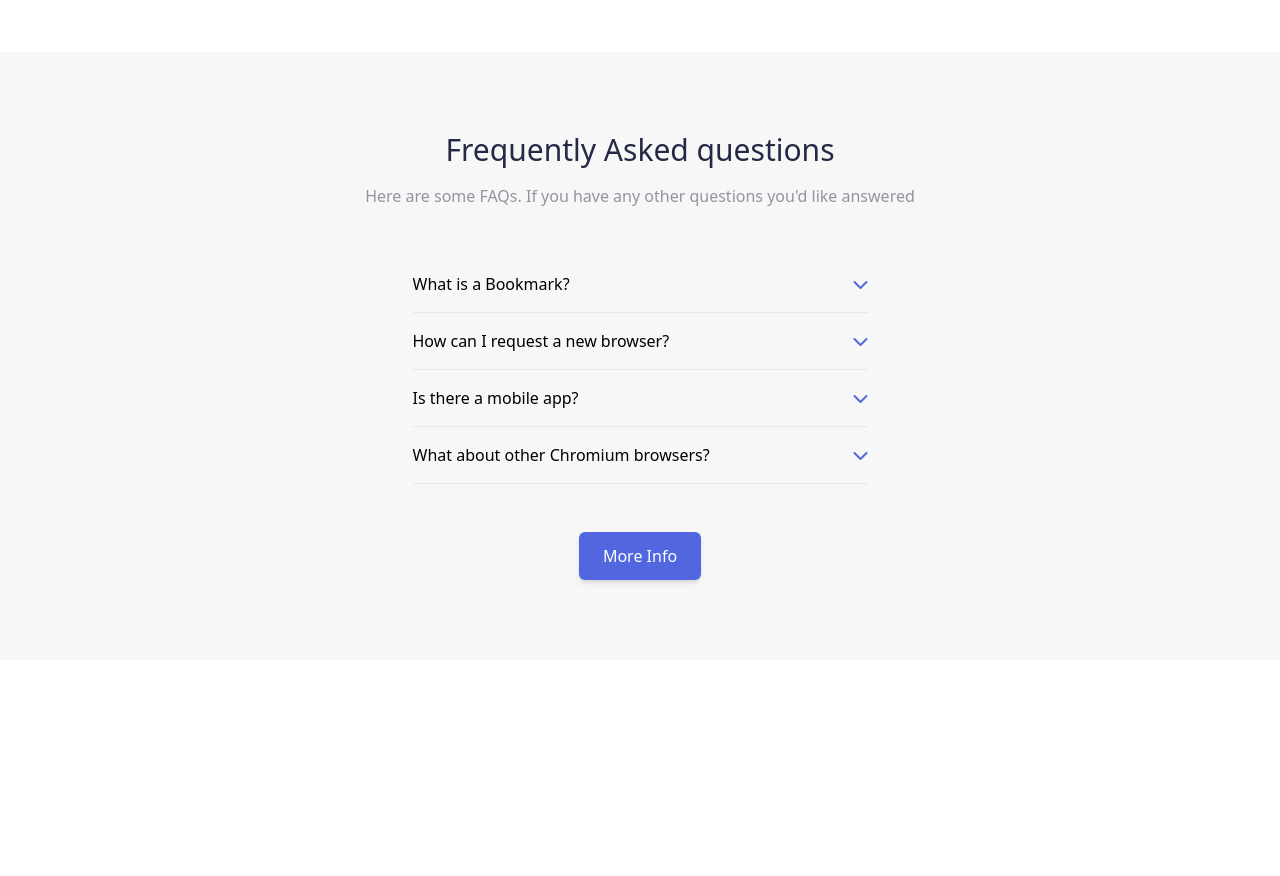
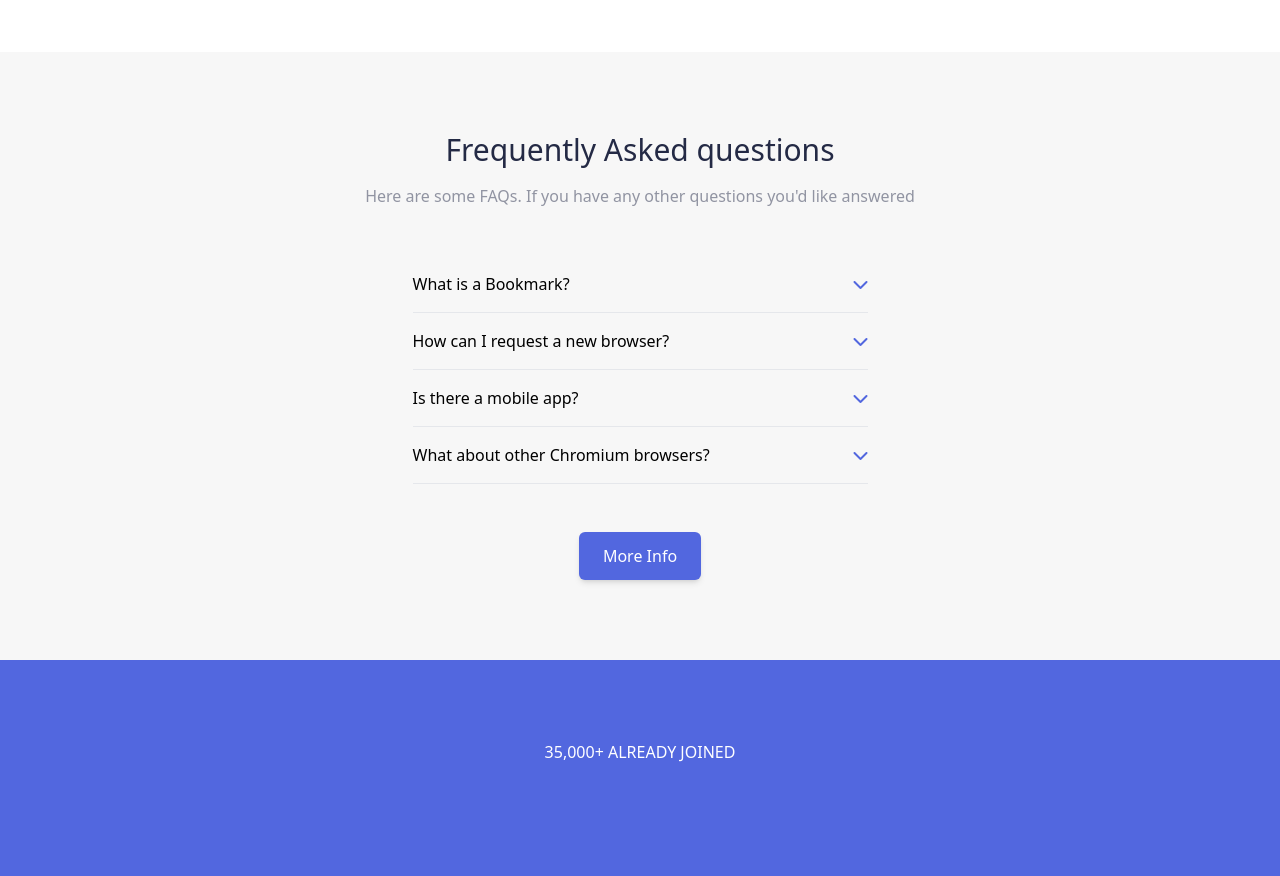
Before and after one commit to edmondgaks/landingpage, a website: page index.html in a window 1280 px wide. Shown: the part 2694-3570 px from the top of the page. Before the commit the page ends 3354 px from the top, so only its background shows below. Drawn offline with Linux system fonts and the light colour scheme.

Commit message:
initial commit

```diff
--- a/index.html
+++ b/index.html
@@ -176,5 +176,15 @@
             </div>
         </div>
     </section>
+
+    <!--Contact Us-->
+    <section class="bg-bookmark-purple text-white py-20">
+        <div class="container">
+            <div class="sm:w-3/4 lg:w-2/4 mx-auto">
+                <p class="font-light uppercase text-center mb-8 ">35,000+ ALREADY JOINED</p>
+                <h1 class="text-3xl text-center"></h1>
+            </div>
+        </div>
+    </section>
 </body>
 </html>
```
Also changed, not shown: output.css.
